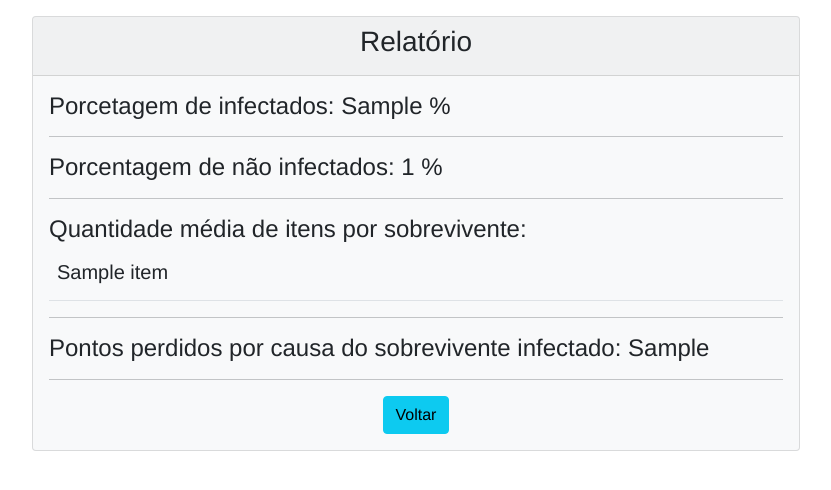
After one commit to goncaloneto13/ZSSN, a Django app: template ZSSN_app/templates/ZSSN/relatorio.html in a window 1280 px wide. The commit adds this page. Shown: the top 490 px of the page, without its empty margins (224-1055 px from the left). Run offline with Django 3.2, Linux system fonts and the light colour scheme; the template is opened without the code that fills it: most values are stand-ins (such as "Sample title", 1, 10 or a date in 2020); some libraries are stand-ins or nearby versions.

Commit message:
relatorio criado

```diff
--- a/ZSSN_app/templates/ZSSN/edit_sobrevivente.html
+++ b/ZSSN_app/templates/ZSSN/edit_sobrevivente.html
@@ -3,10 +3,10 @@
 
 {% block content %}
 <div class="card bg-light mb-3" style="max-width: 48rem;">
+    <div class="card-header">  <h3>Sobrevivente: {{ sobrevivente.nome }}  <a align ='right' href="{% url 'home' %}" class='btn btn-danger'>Sair</a> </div>
+    <div class="card-body" align="left">
 
-    <div class="card-body" align="left">
-        <center><h3>Sobrevivente: {{ sobrevivente.nome }}  <a align ='right' href="{% url 'home' %}" class='btn btn-danger'>Sair</a> </center>
-        <hr> <table class='table'>
+        <table class='table'>
             <thead> <th><h5>Sexo: {{sobrevivente.sexo}}</h5>  </th><th> <h5>Idade: {{sobrevivente.idade}} </h5></th><td><td></td>
 
             </td></thead>
--- a/ZSSN_app/templates/ZSSN/home.html
+++ b/ZSSN_app/templates/ZSSN/home.html
@@ -4,9 +4,10 @@
 {% block content %}
 
 <div class="card bg-light mb-3" style="max-width: 48rem;">
+    <div class="card-header" >   <h3>Sobreviventes</h3> </div>
     <div class = 'card-body'>
-        <h3>Sobreviventes</h3>
-        <hr>
+
+
 
         <table class='table'>
 
@@ -41,6 +42,7 @@
         <a class='btn btn-success' href="{% url 'add_sobreviventes'  %}">Registrar Sobrevivente</a>
 
         <a href="api" class='btn btn-info'>Api Rest</a>
+        <a href="relatorio" class='btn btn-warning'>Relatorio</a>
 
     </div>
 </div>
--- /dev/null
+++ b/ZSSN_app/templates/ZSSN/relatorio.html
@@ -0,0 +1,36 @@
+{% extends 'base.html' %}
+
+
+{% block content %}
+
+<div class="card bg-light mb-3" style="max-width: 48rem;">
+    <div class="card-header" >   <h3>Relatório   </h3> </div>
+    <div class="card-body" align="left">
+
+        <h4> Porcetagem de infectados: {{infectados_p}} % </h4>
+        <hr>
+        <h4>Porcentagem de não infectados: {{n_infectados_p}} %   </h4>
+        <hr>
+
+        <h4>Quantidade média de itens por sobrevivente:</h4>
+
+        <table class='table'>
+            {% for item in itens%}
+            <tr>
+                {% for i in item%}
+                    <td><h5>{{i}}</h5></td>
+                {% endfor %}
+            </tr>
+
+            {% endfor %}
+        </table>
+        <hr>
+        <h4>Pontos perdidos por causa do sobrevivente infectado:  {{pontos_perdidos}}</h4>
+        <hr>
+        <center><a align ='right' href="{% url 'home' %}" class='btn btn-info'>Voltar</a></center>
+    </div>
+</div>
+
+
+
+{% endblock  %}
--- a/ZSSN_app/urls.py
+++ b/ZSSN_app/urls.py
@@ -8,6 +8,7 @@ urlpatterns = [
     path('add/', views.add_sobreviventes, name='add_sobreviventes'),
     path('edit/<int:sobrevivente_pk>', views.edit_sobrevivente, name='edit_sobrevivente'),
     path('trocar_itens/<int:sobrevivente_pk>/<int:outro_pk>',views.trocar_itens, name='trocar_itens'),
-    path('acusar/<int:sobrevivente_pk>/<int:acusado_pk>',views.acusar,name='acusar')
+    path('acusar/<int:sobrevivente_pk>/<int:acusado_pk>',views.acusar,name='acusar'),
+    path('relatorio',views.relatorio,name='relatorio')
 
 ]
```
Also changed, not shown: ZSSN_app/models.py (+6 -1 lines), ZSSN_app/templates/ZSSN/add_sobreviventes.html (+5 -4 lines), ZSSN_app/views.py (+54 -0 lines).
